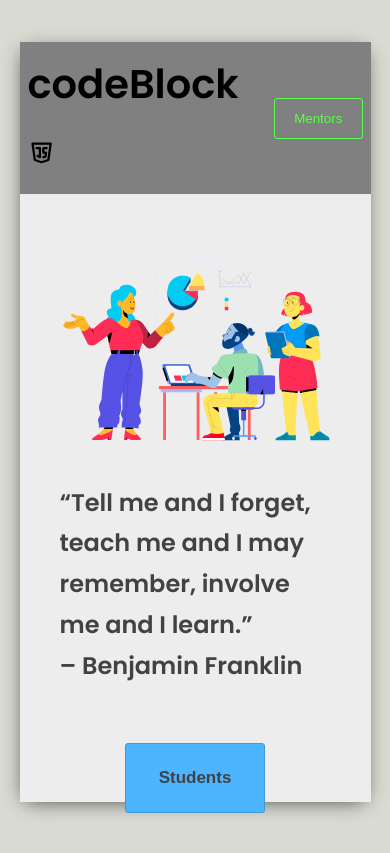
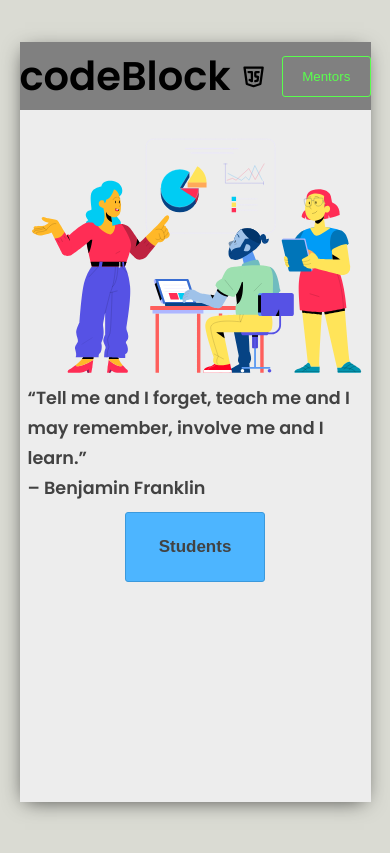
Before and after one commit to CarmelYona/codeBlock-frontend, a React (Create React App) app: page / in a window 390 px wide. Built offline with nearby package versions, Linux system fonts and the light colour scheme; no server answers.

Commit message:
css small fixes

```diff
--- a/src/assets/styles/mq/_mq.scss
+++ b/src/assets/styles/mq/_mq.scss
@@ -1,17 +1,20 @@
 @media screen and (max-width:600px) {
     .header {
-        padding: 4px;
+        padding: 0px;
     }
 
     .home-page-body {
         flex-direction: column-reverse;
         height: auto !important;
-        gap: 2.5rem;
-        padding: 2.5rem !important;
+        gap: 0.5rem;
+        padding: 0.5rem !important;
 
         .student-section {
             align-items: center;
-            gap: 3.5rem !important;
+            gap: 0.5rem !important;
+            h2{
+                font-size: 1.1rem;
+            }
         }
     }
 
```
